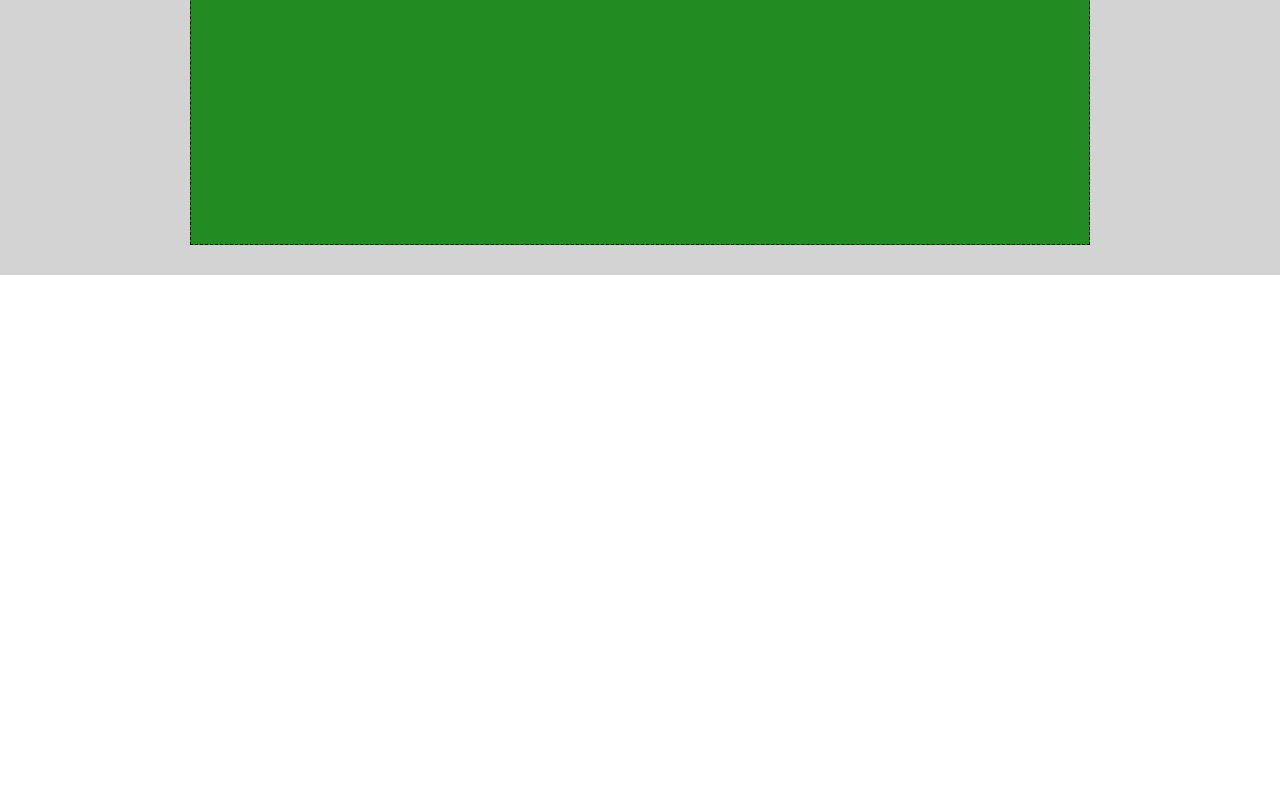
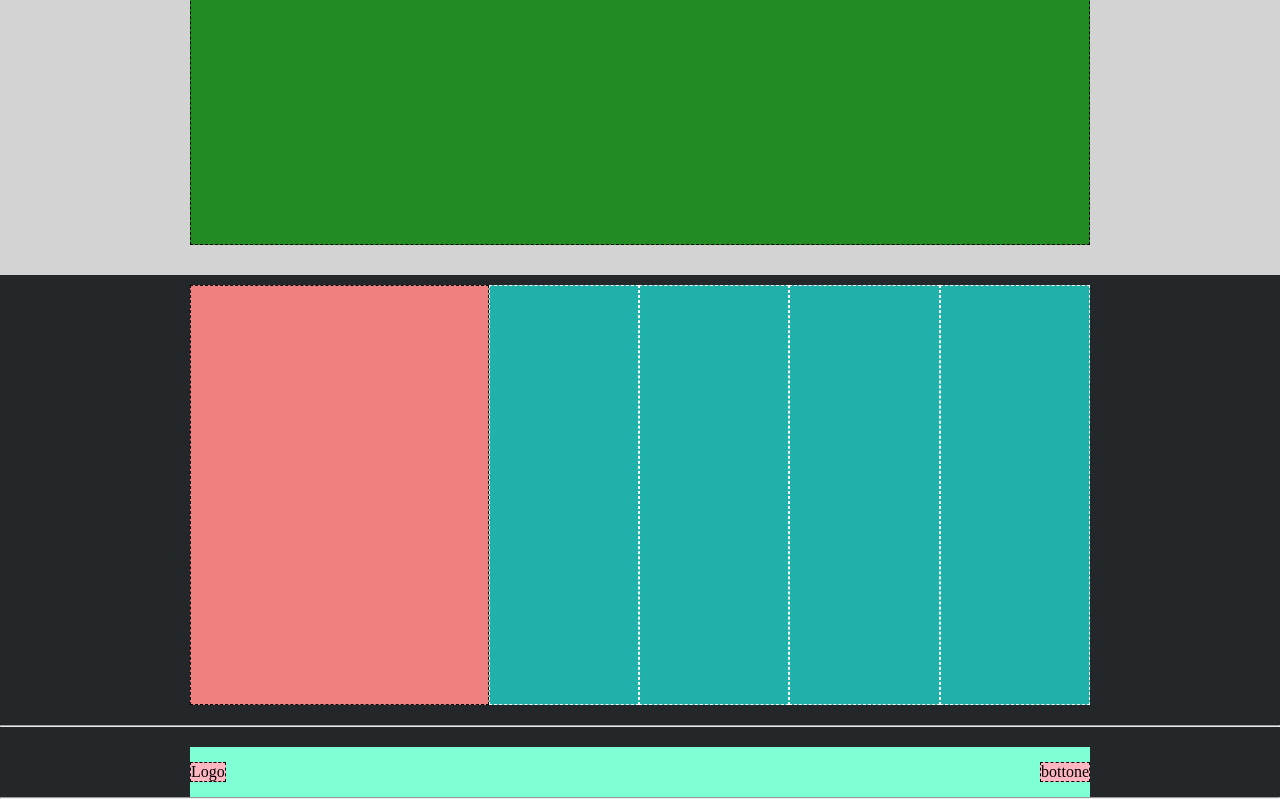
Before and after one commit to acolombo09/htmlcss-struttura-discord, a plain HTML site: page index.html in a window 1280 px wide. Shown: the part 1995-2794 px from the top of the page. Before the commit the page ends 2270 px from the top, so only its background shows below. Drawn offline with Linux system fonts and the light colour scheme.

Commit message:
official_release

```diff
--- a/css/style.css
+++ b/css/style.css
@@ -110,3 +110,59 @@ nav{
   border: 1px dashed black;
   height: 700px;
 }
+
+.section-black-upper{
+  background-color: rgb(35, 39, 42);
+}
+
+.container-black-upper{
+  max-width: 900px;
+  min-height: 450px;
+  margin: auto;
+  padding-top: 10px;
+  padding-bottom: 20px;
+  display: flex;
+}
+
+.columnred{
+  background-color: rgb(240, 128, 128);
+  border: 1px dashed black;
+  flex-grow: 2;
+}
+
+.columngreen{
+  background-color: rgb(32, 178, 170);
+  border: 1px dashed rgb(255, 255, 255);
+  flex-grow: 1;
+}
+
+.section-black-lower{
+  background-color: rgb(35, 39, 42);
+  padding-top: 20px;
+}
+
+.container-footer{
+  background-color: rgb(127, 255, 212);
+  max-width: 900px;
+  min-height: 50px;
+  margin: auto;
+  display: flex;
+  justify-content: space-between;
+  align-items: center;
+}
+
+.footer-logo{
+  background-color: rgb(255, 182, 193);
+  border: 1px dashed black;
+  justify-content: center;
+}
+
+.footer-login{
+  background-color: rgb(255, 182, 193);
+  border: 1px dashed black;
+  justify-content: center;
+}
+
+hr{
+  color: white;
+}
--- a/index.html
+++ b/index.html
@@ -61,7 +61,27 @@
     </section>
   </main>
   <footer>
-
+    <section class="section-black-upper">
+      <div class="container-black-upper">
+        <div class="columnred"></div>
+        <div class="columngreen"></div>
+        <div class="columngreen"></div>
+        <div class="columngreen"></div>
+        <div class="columngreen"></div>
+      </div>
+    </section>
+    <hr>
+    <section class="section-black-lower">
+      <div class="container-footer">
+        <div class="footer-logo">
+          <span>Logo</span>
+        </div>
+        <div class="footer-login">
+          <span>bottone</span>
+        </div>
+      </div>
+    </section>
+    <hr>
   </footer>
 </body>
 </html>
```
